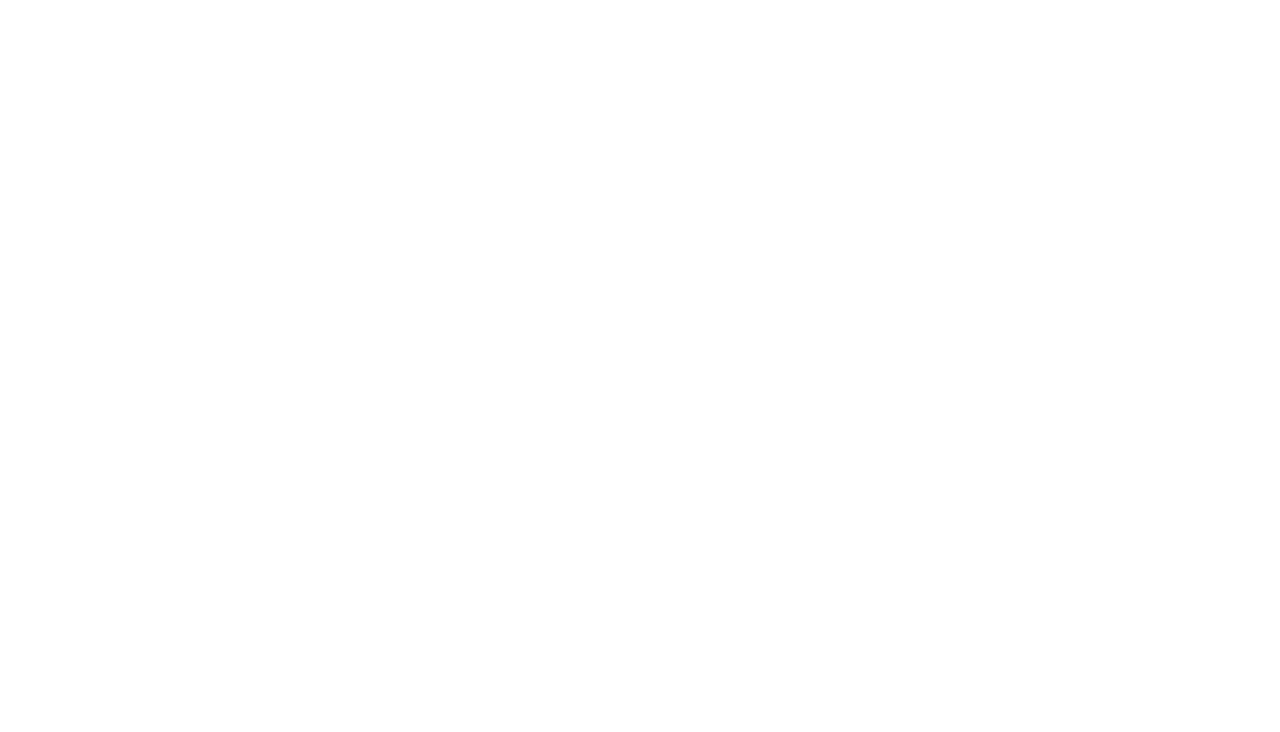
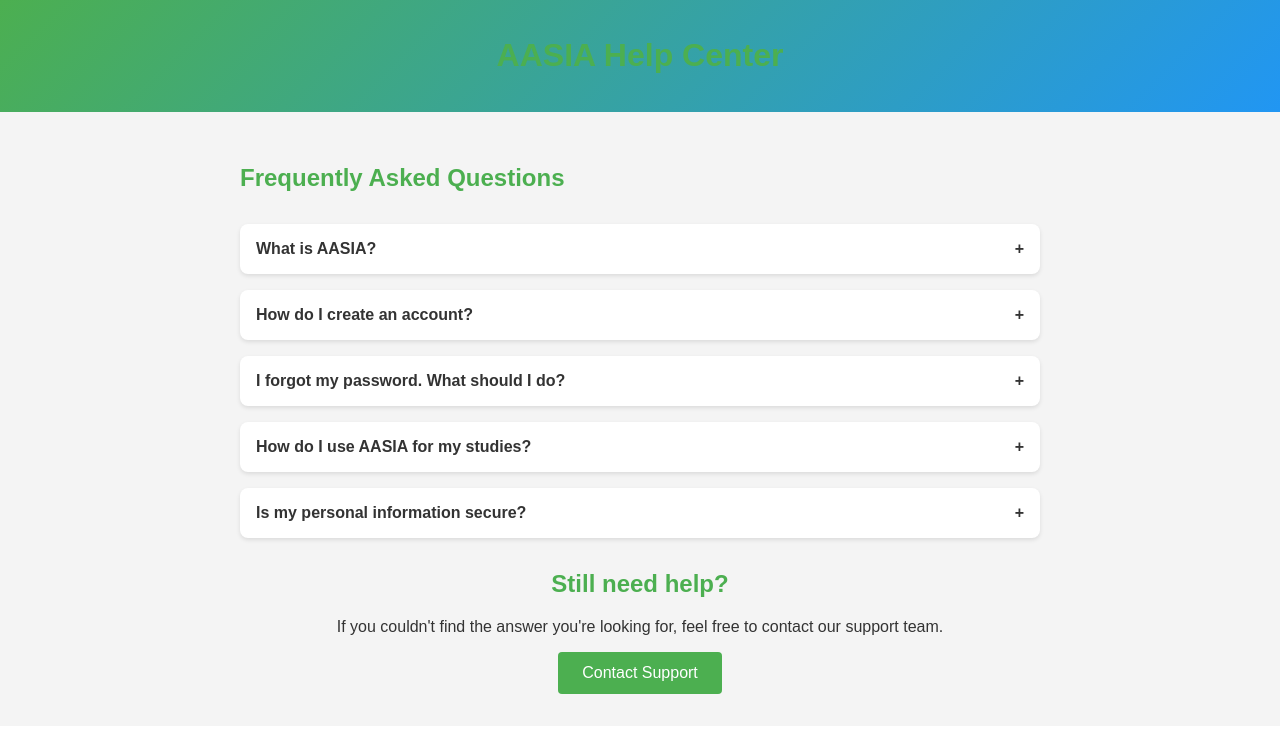
Before and after one commit to al77x/Automated-AI-based-Student-Inquiry-Assistant, a React (Create React App) app: page /help in a window 1280 px wide. Before the commit this address had no page. Shown: the top 732 px of the page. Built offline with nearby package versions, Linux system fonts and the light colour scheme; a web font is replaced by a local one.

Commit message:
Created Help Center Page

```diff
--- a/src/App.js
+++ b/src/App.js
@@ -12,6 +12,7 @@ import ProfilePage from "./components/ProfilePage";
 import MentorDashboard from "./components/MentorDashboard/MentorDashboard";
 import Register from "./components/Register";
 import ForgotPassword from "./components/ForgotPassword";
+import HelpCenter from "./components/HelpCenter";
 
 function App() {
   return (
@@ -39,6 +40,9 @@ function App() {
         {/* route to view and edit user profile details */}
         <Route path="/profile" element={<ProfilePage />} />
 
+        {/* route to Help Center page */}
+        <Route path="/help" element={<HelpCenter />} />
+
         {/* route to the mentor dashboard */}
         <Route path="/mentor-dashboard" element={<MentorDashboard />} />
       </Routes>
--- /dev/null
+++ b/src/components/HelpCenter.js
@@ -0,0 +1,87 @@
+import React, { useState } from 'react';
+import styles from './HelpCenter.module.css';
+
+const HelpCenter = () => {
+  // Using state to track active FAQ items
+  const [activeIndex, setActiveIndex] = useState(null);
+
+  const toggleFAQ = (index) => {
+    setActiveIndex(activeIndex === index ? null : index);
+  };
+
+  return (
+    <div className={styles.helpCenter}>
+      {/* Header */}
+      <div className={styles.header}>
+        <h1>AASIA Help Center</h1>
+      </div>
+
+      {/* FAQ Section */}
+      <div className={styles.container}>
+        <h2>Frequently Asked Questions</h2>
+
+        <div className={styles.faqSection}>
+          {/* Individual FAQ Item */}
+          {faqData.map((item, index) => (
+            <div key={index} className={styles.faqItem}>
+              <div
+                className={styles.faqQuestion}
+                onClick={() => toggleFAQ(index)}
+              >
+                {item.question}
+                <span>{activeIndex === index ? '-' : '+'}</span>
+              </div>
+
+              {activeIndex === index && (
+                <div className={styles.faqAnswer}>{item.answer}</div>
+              )}
+            </div>
+          ))}
+        </div>
+
+        {/* Contact Section */}
+        <div className={styles.contactSection}>
+          <h2>Still need help?</h2>
+          <p>
+            If you couldn't find the answer you're looking for, feel free to
+            contact our support team.
+          </p>
+          <a href="/contact" className={styles.contactButton}>
+            Contact Support
+          </a>
+        </div>
+      </div>
+    </div>
+  );
+};
+
+// FAQ data to display on the page
+const faqData = [
+  {
+    question: 'What is AASIA?',
+    answer:
+      "AASIA stands for Automated AI-based Student Inquiry Assistant. It's an innovative platform designed to help students with their academic inquiries using advanced AI technology.",
+  },
+  {
+    question: 'How do I create an account?',
+    answer:
+      'To create an account, click on the "Register" link on the login page. Fill in your details, including your email and a strong password, then follow the verification process sent to your email.',
+  },
+  {
+    question: 'I forgot my password. What should I do?',
+    answer:
+      'If you have forgotten your password, click on the "Forgot Password" link on the login page. Enter your email address, and we will send you instructions to reset your password.',
+  },
+  {
+    question: 'How do I use AASIA for my studies?',
+    answer:
+      'Once logged in, you can ask AASIA any academic questions you have. The AI will provide detailed explanations, suggest resources, and help guide your learning process across various subjects.',
+  },
+  {
+    question: 'Is my personal information secure?',
+    answer:
+      'Yes, we take data security very seriously. All personal information is encrypted and stored securely. We never share your data with third parties without your explicit consent.',
+  },
+];
+
+export default HelpCenter;
--- /dev/null
+++ b/src/components/HelpCenter.module.css
@@ -0,0 +1,82 @@
+/* Main container styles */
+.helpCenter {
+    font-family: Arial, sans-serif;
+    background-color: #f4f4f4;
+    color: #333;
+  }
+
+  /* Header styles */
+  .header {
+    background: linear-gradient(135deg, #4CAF50, #2196F3);
+    color: white;
+    text-align: center;
+    padding: 1rem 0;
+  }
+
+  /* Container to limit width of content */
+  .container {
+    max-width: 800px;
+    margin: 0 auto;
+    padding: 2rem;
+  }
+
+  /* Heading styles */
+  h1, h2 {
+    color: #4CAF50;
+  }
+
+  /* FAQ Section styling */
+  .faqSection {
+    margin-top: 2rem;
+  }
+
+  /* Individual FAQ items */
+  .faqItem {
+    background-color: white;
+    border-radius: 8px;
+    margin-bottom: 1rem;
+    padding: 1rem;
+    box-shadow: 0 2px 4px rgba(0, 0, 0, 0.1);
+  }
+
+  /* FAQ questions styling */
+  .faqQuestion {
+    font-weight: bold;
+    cursor: pointer;
+    display: flex;
+    justify-content: space-between;
+    align-items: center;
+  }
+
+  /* FAQ answer hidden by default */
+  .faqAnswer {
+    margin-top: 1rem;
+  }
+
+  /* When FAQ item is active */
+  .faqItem.active .faqAnswer {
+    display: block;
+  }
+
+  /* Contact section at the bottom */
+  .contactSection {
+    margin-top: 2rem;
+    text-align: center;
+  }
+
+  /* Contact button */
+  .contactButton {
+    background-color: #4CAF50;
+    color: white;
+    border: none;
+    padding: 0.75rem 1.5rem;
+    border-radius: 4px;
+    cursor: pointer;
+    font-size: 1rem;
+    text-decoration: none;
+    display: inline-block;
+  }
+
+  .contactButton:hover {
+    background-color: #45a049;
+  }
```
Also changed, not shown: 2 other files (tests, documents, lock files or other folders).
